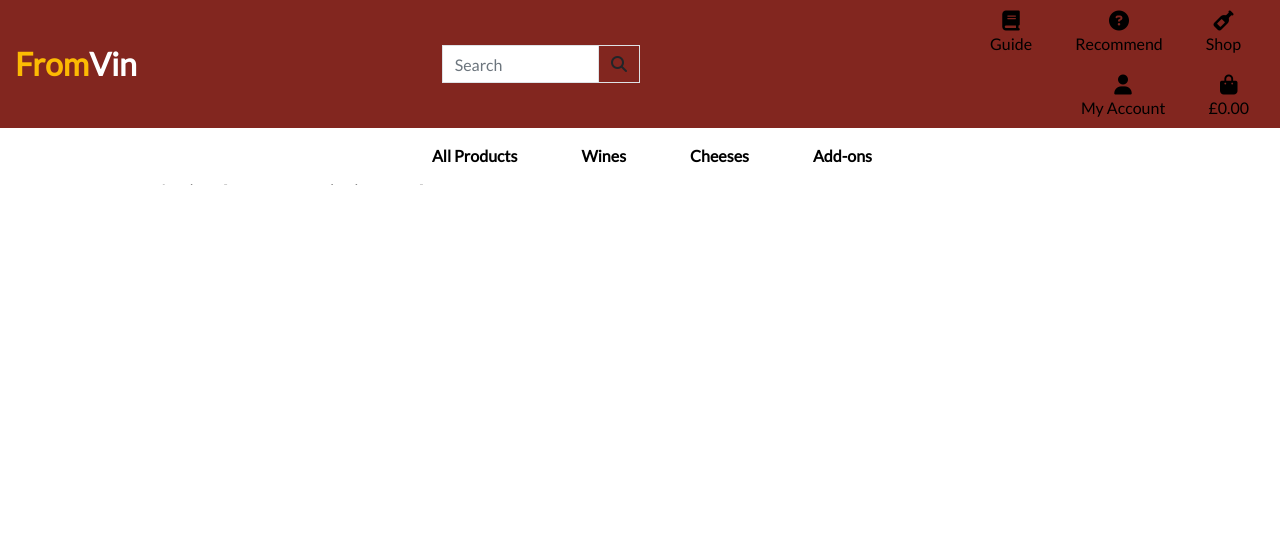
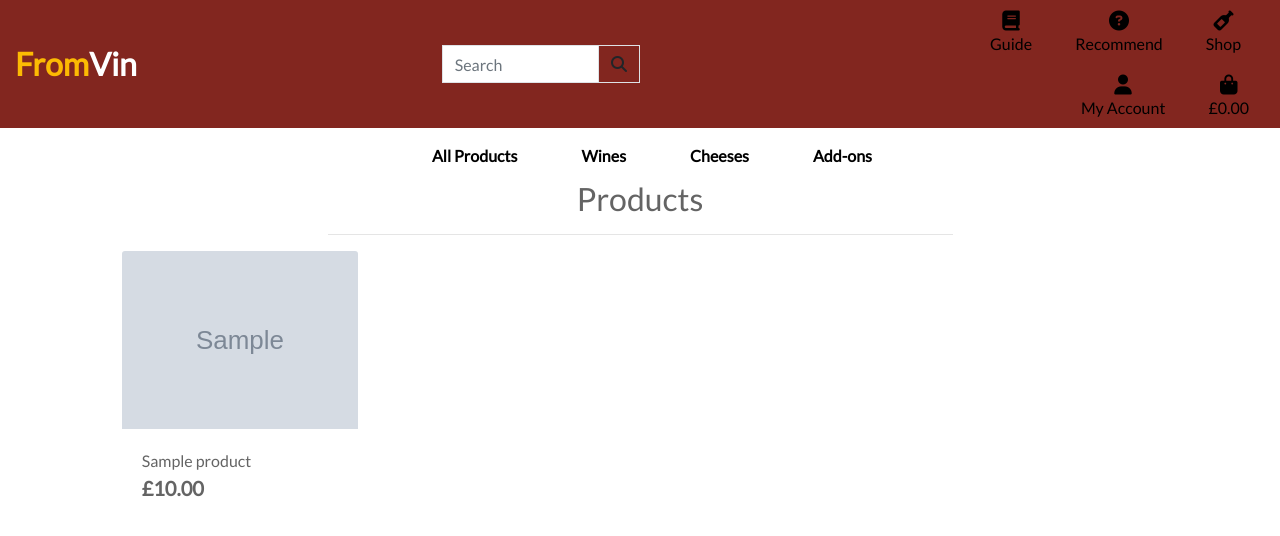
Before and after one commit to WrightDanG/FromVin, a Django app: page /products/ in a window 1280 px wide. Shown: the top 536 px of the page. Run offline with Django 3.2, Linux system fonts and the light colour scheme; tables that the repository leaves empty hold one stand-in row (values such as "Sample post"); grey boxes marked "Sample" are stand-in pictures; some libraries are stand-ins or nearby versions.

Commit message:
Add product display containers to products.html

```diff
--- a/products/templates/products/products.html
+++ b/products/templates/products/products.html
@@ -10,10 +10,66 @@
 {% endblock %}
 
 {% block content %}
-<div class="container">
+<div class="overlay"></div>
+<div class="container-fluid">
     <div class="row">
-        <div class="col">
-            {{ products }}
+        <div class="col text-center mt-3">
+            <h2 class="logo-font">Products</h2>
+            <hr class="w-50 mb-1">
+        </div>
+    </div>
+    <div class="row">
+        <div class="product-container col-10 offset-1">
+            <div class="row mt-1 mb-2"></div>
+            <div class="row">
+                {% for product in products %}
+                <div class="col-sm-6 col-md-6 col-lg-4 col-xl-3">
+                    <div class="card h-100 border-0">
+                        {% if product.image %}
+                        <a href="">
+                            <img class="card-img-top img-fluid" src="{{ product.image.url }}" alt="{{ product.name }}">
+                        </a>
+                        {% else %}
+                        <a href="">
+                            <!-- Add image not found image -->
+                            <img class="card-img-top img-fluid" src="{{ MEDIA_URL }}noimage.png"
+                                alt="{{ product.name }}">
+                        </a>
+                        {% endif %}
+                        <div class="card-body pb-0">
+                            <p class="mb-0">{{ product.name }}</p>
+                        </div>
+                        <div class="card-footer bg-white pt-0 border-0 text-left">
+                            <div class="row">
+                                <div class="col">
+                                    <p class="lead mb-0 text-left font-weight-bold">£{{ product.price }}</p>
+                                </div>
+                            </div>
+                        </div>
+                    </div>
+                </div>
+                {% if forloop.counter|divisibleby:1 %}
+                <div class="col-12 d-sm-none mb-5">
+                    <hr>
+                </div>
+                {% endif %}
+                {% if forloop.counter|divisibleby:2 %}
+                <div class="col-12 d-none d-sm-block d-md-block d-lg-none mb-5">
+                    <hr>
+                </div>
+                {% endif %}
+                {% if forloop.counter|divisibleby:3 %}
+                <div class="col-12 d-none d-lg-block d-xl-none mb-5">
+                    <hr>
+                </div>
+                {% endif %}
+                {% if forloop.counter|divisibleby:4 %}
+                <div class="col-12 d-none d-xl-block mb-5">
+                    <hr>
+                </div>
+                {% endif %}
+                {% endfor %}
+            </div>
         </div>
     </div>
 </div>
--- a/static/css/base.css
+++ b/static/css/base.css
@@ -29,6 +29,13 @@ body {
     color: black !important;
 }
 
+/* ------------------------------------------------------------------------------- Cards */
+
+.card-img-top {
+    max-width: 250px;
+    max-height: 350px;
+}
+
 
 /* -------------------------------- Media Queries */
 
```
Also changed, not shown: media/bordeaux1_1XLkDtv.jpg (added), media/bordeaux1_GeDPS4i.jpg (added), media/bordeaux1_iF7JB7p.jpg (added), media/merlot1.jpg (added).
